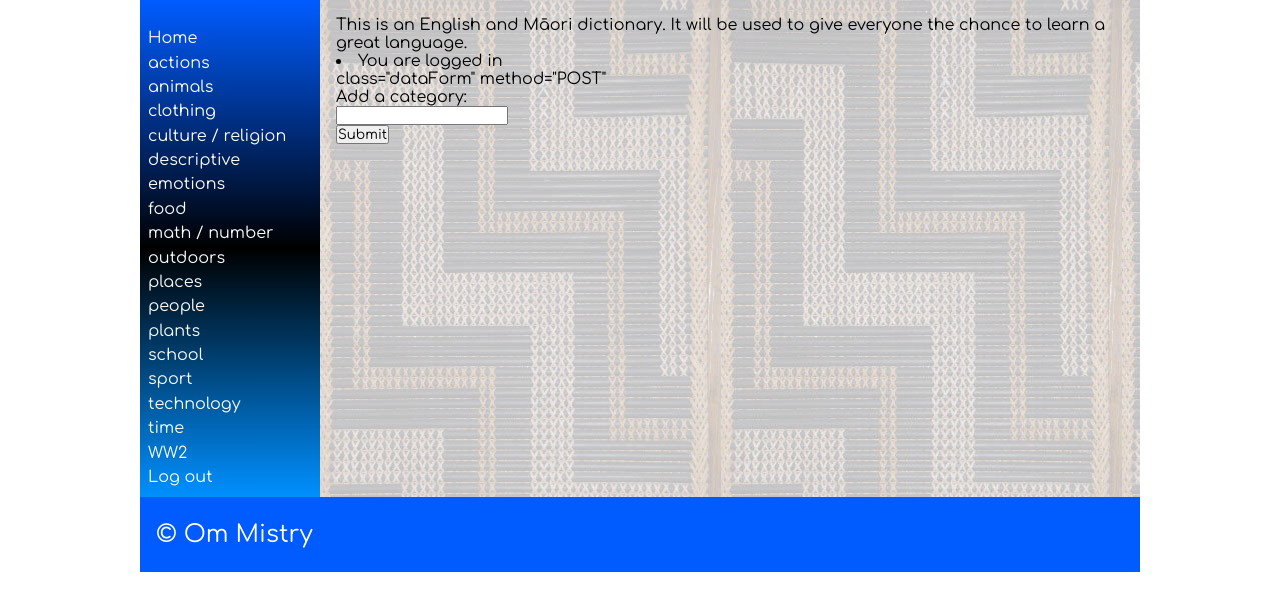
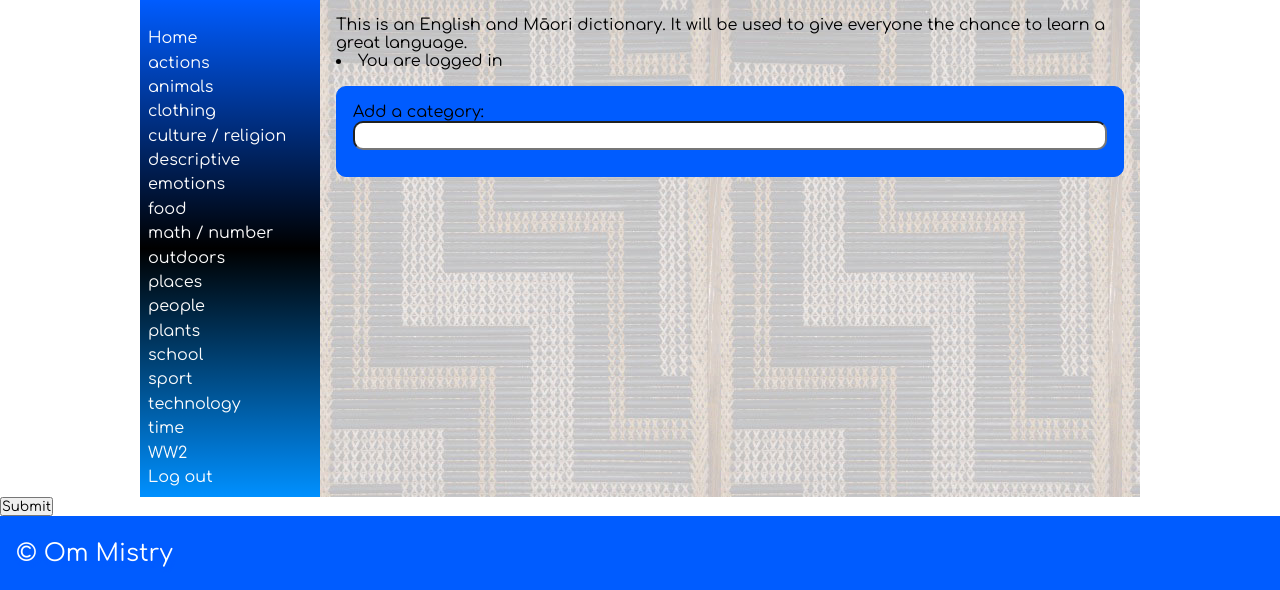
Before and after one commit to BOBTHEBALL/Om-Mistry, a Flask app: page / in a window 1280 px wide. Shown: the part 101-691 px from the top of the page. Run offline with Flask 2, Linux system fonts and the light colour scheme; a user stored in the database is signed in; data comes from the database, SQL or seed files in the repository; both versions use the stored data as it was after the commit; some web fonts are replaced.

Commit message:
26/07/2021 1:07pm

```diff
--- a/app.py
+++ b/app.py
@@ -32,23 +32,24 @@ def fetch_categories():
 
 @app.route('/', methods=["GET", "POST"])
 def render_homepage():
-    print("loading home page")
-
-    if request.method == 'POST':
-        print(request.form)
-        category = request.form.get("category")
-        print(category)
-
-        if request.method == 'POST':
-            print(request.form)
-
+    if request.method == "POST" and is_logged_in():
+        category_name = request.form.get('category').strip().lower()
+        if len(category_name) < 3:
+            return redirect("/?error=Name+must+be+at+least+3+letters+long.")
+        else:
+            # connect to the database
             con = create_connection(DB_NAME)
 
-            query = "INSERT INTO customers (id, fname, lname, email, password) " \
-                    "VALUES(NULL,?,?,?,?)"
+            query = "INSERT INTO category (id, category_name) VALUES(NULL, ?)"
 
             cur = con.cursor()  # You need this line next
-        return redirect('/login')
+            try:
+                cur.execute(query, (category_name, ))  # this line actually executes the query
+            except:
+                return redirect('/menu?error=Unknown+error')
+
+            con.commit()
+            con.close()
 
     return render_template('home.html', logged_in=is_logged_in(), categories=fetch_categories())
 
@@ -93,7 +94,7 @@ def render_login_page():
         user_data = cur.fetchall()
         con.close()
         # if given the email is not in the database this will raise an error
-        # would be better to find out how to see if the query return an empty resultset
+        #
         try:
             userid = user_data[0][0]
             firstname = user_data[0][1]
--- a/templates/home.html
+++ b/templates/home.html
@@ -8,10 +8,10 @@
 This is an English and Māori dictionary. It will be used to give everyone the chance to learn a great language.
 {% if logged_in %}
     <li>You are logged in</li>
-        <form> class="dataForm" method="POST"<form>
+        <form class="dataForm" method="POST"
             <div class="form-group">
                     <div class="form-label"><label for="category">Add a category:</label></div>
-            <div class="form-element"><input name="category" id="category" type="category"></div>
+                    <div class="form-element"><input name="category" id="category" type="text"></div>
                 </div>
             <div class="form-group">
                 <div class="form-element"><input type="submit"></div>
```
Also changed, not shown: dictionary.db. Lines whose indentation alone changed are shown as unchanged.
